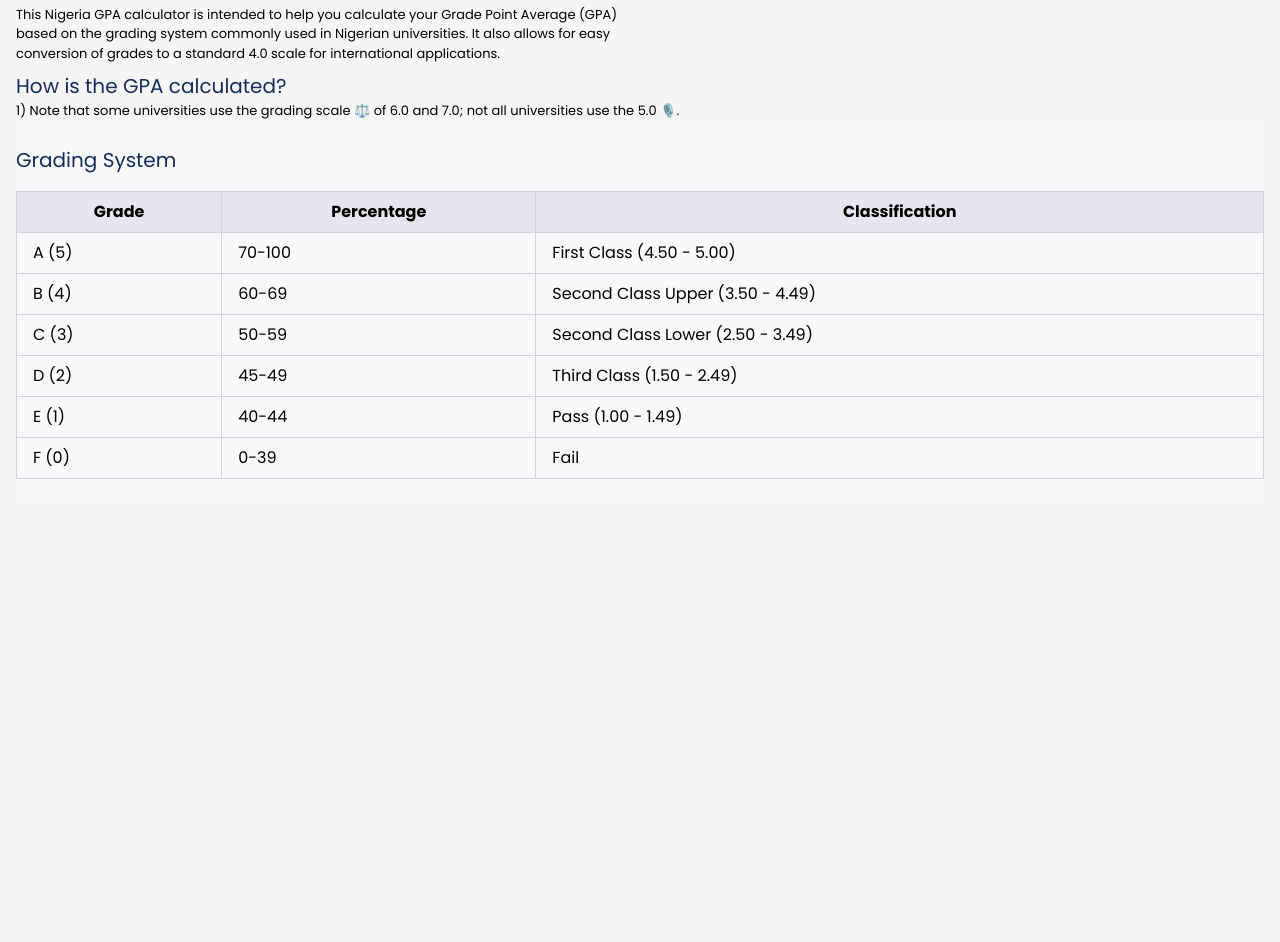
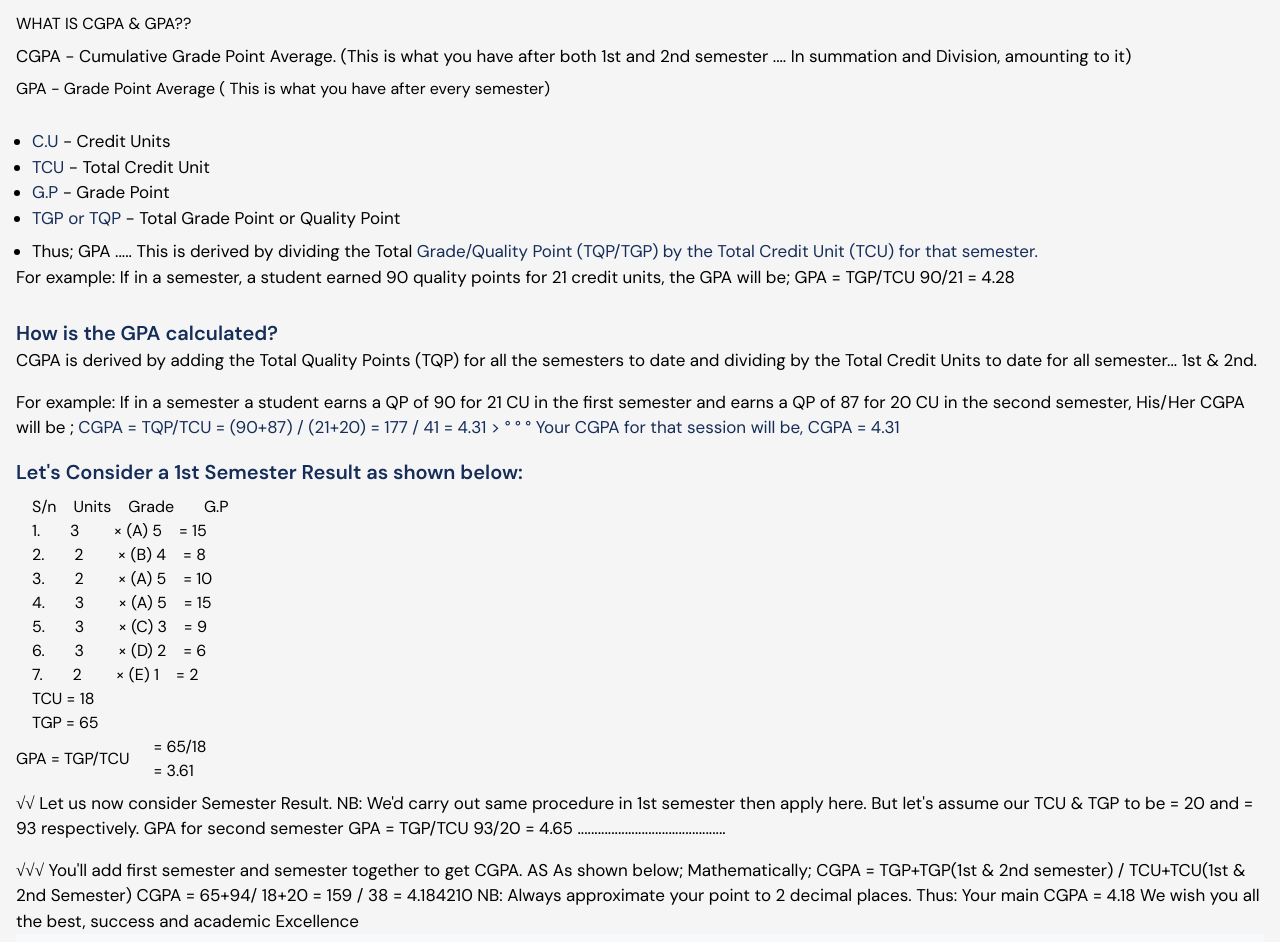
Before and after one commit to skido600/gpacalTeam, a website: page index.html in a window 1280 px wide. Shown: the part 590-1532 px from the top of the page. Before the commit the page ends 1093 px from the top, so only its background shows below. Drawn offline with nearby package versions, Linux system fonts and the light colour scheme.

Commit message:
version2

```diff
--- a/index.html
+++ b/index.html
@@ -16,6 +16,12 @@
     <link
       rel="stylesheet"
       href="https://cdnjs.cloudflare.com/ajax/libs/font-awesome/6.7.2/css/all.min.css"
+    />
+    <link rel="preconnect" href="https://fonts.googleapis.com" />
+    <link rel="preconnect" href="https://fonts.gstatic.com" crossorigin />
+    <link
+      href="https://fonts.googleapis.com/css2?family=DM+Sans:ital,opsz,wght@0,9..40,100..1000;1,9..40,100..1000&family=Inter:ital,opsz,wght@0,14..32,100..900;1,14..32,100..900&family=Onest:wght@100..900&family=Poppins:ital,wght@0,100;0,200;0,300;0,400;0,500;0,600;0,700;0,800;0,900;1,100;1,200;1,300;1,400;1,500;1,600;1,700;1,800;1,900&display=swap"
+      rel="stylesheet"
     />
     <link rel="stylesheet" href="./src/output.css" />
   </head>
@@ -67,7 +73,9 @@
 
       <section class="px-6 md:flex items-center md:mt-[-3rem] mt-3">
         <div>
-          <h1 class="text-3xl text-[#152D58]">GPA Scale</h1>
+          <h1 class="text-3xl text-[#152D58] font-header tracking-[-1px]">
+            GPA Scale
+          </h1>
           <p
             class="text-[#5B6D8B] md:text-[15px] text-[13px] lg:w-[55%] md:w-[70%] mt-4"
           >
@@ -90,7 +98,7 @@
     <!-- GPA Table -->
     <section class="md:flex justify-around items-center flex-row-reverse">
       <div class="calculated hidden border-2 border-black mx-4">
-        <table class="border-collapse border border-gray-300">
+        <table class="border-collapse border border-gray-300 py-4">
           <caption class="text-2xl text-[#152D58] py-2">
             Result
           </caption>
@@ -141,13 +149,13 @@
           <div class="flex justify-between">
             <button
               id="btn"
-              class="mt-4 bg-[#152D58] text-white px-4 py-2 rounded-[6px]"
+              class="mt-4 bg-[#125B9A] text-white px-4 py-2 rounded-[6px]"
             >
               Add Course
             </button>
             <button
               id="calculate-btn"
-              class="mt-4 bg-[#152D58] text-white px-4 py-2 rounded-[6px]"
+              class="mt-4 bg-[#125B9A] text-white px-4 py-2 rounded-[6px]"
             >
               calculate
             </button>
@@ -157,23 +165,117 @@
     </section>
 
     <article class="px-4">
-      <h1 class="text-[20px] text-[#152D58]">About GPA Calculator</h1>
-      <p class="text-[13px] mt-2 md:w-[50%]">
-        This Nigeria GPA calculator is intended to help you calculate your Grade
-        Point Average (GPA) based on the grading system commonly used in
-        Nigerian universities. It also allows for easy conversion of grades to a
-        standard 4.0 scale for international applications.
+      <h1 class=" text-[#152D58] font-semibold text-[20px] mb-4">About GPA Calculator</h1>
+      <div class="mb-7">
+     <h2>WHAT IS CGPA & GPA??</h2>
+      <p class="text-[13px] md:text-[17px] mt-2">
+        CGPA - Cumulative Grade Point Average. (This is what you have after both
+        1st and 2nd semester .... In summation and Division, amounting to it)
       </p>
+       <p class="mt-2">
+        GPA - Grade Point Average ( This is what you have after every semester)
+      </p>
+      </div>
 
+
+      <div class="mt-2">
+        <ol class="list-disc pl-4 text-[13px] md:text-[17px]">
+          <li><span class="text-[#152D58]">C.U </span> - Credit Units</li>
+          <li><span class="text-[#152D58]">TCU </span> - Total Credit Unit</li>
+          <li><span class="text-[#152D58]">G.P</span> - Grade Point</li>
+          <li>
+            <span class="text-[#152D58]"> TGP or TQP </span> - Total Grade Point
+            or Quality Point
+          </li>
+          <li class="text-[13px] md:text-[17px] mt-2">
+            Thus; GPA ..... This is derived by dividing the Total
+            <span class="text-[#152D58]">
+              Grade/Quality Point (TQP/TGP) by the Total Credit Unit (TCU) for
+              that semester.</span
+            >
+          </li>
+        </ol>
+        <p class="text-[13px] md:text-[17px]">
+          For example: If in a semester, a student earned 90 quality points for
+          21 credit units, the GPA will be; GPA = TGP/TCU 90/21 = 4.28
+        </p>
+      </div>
       <div>
-        <h1 class="text-[20px] text-[#152D58] mt-2">
+        <h1 class="text-[20px] font-semibold text-[#152D58] mt-7">
           How is the GPA calculated?
         </h1>
-        <p class="text-[13px]">
-          1) Note that some universities use the grading scale ⚖️ of 6.0 and
-          7.0; not all universities use the 5.0 🎙️.
+        <p class="text-[13px] md:text-[17px]">
+          CGPA is derived by adding the Total Quality Points (TQP) for all the
+          semesters to date and dividing by the Total Credit Units to date for
+          all semester... 1st & 2nd.
+        </p>
+        <p class="text-[13px] mt-4 md:text-[17px]">
+          For example: If in a semester a student earns a QP of 90 for 21 CU in
+          the first semester and earns a QP of 87 for 20 CU in the second
+          semester, His/Her CGPA will be ;
+          <span class="text-[#152D58]">
+            CGPA = TQP/TCU = (90+87) / (21+20) = 177 / 41 = 4.31
+          >
+
+          ° ° ° Your CGPA for that session will be, CGPA = 4.31</span
         </p>
       </div>
+      <div class="mt-4">
+  <ul class="list-disc">
+      <span class="font-semibold text-[20px] text-[#152D58]">Let's Consider a 1st Semester Result as shown below:</span>
+    <li class="list-none">
+
+      <ul class="list-none pl-4 mt-2">
+        <li>S/n &nbsp;&nbsp; Units &nbsp;&nbsp; Grade &nbsp;&nbsp;&nbsp;&nbsp;&nbsp; G.P</li>
+        <li>1. &nbsp;&nbsp;&nbsp;&nbsp;&nbsp; 3 &nbsp;&nbsp;&nbsp;&nbsp;&nbsp;&nbsp; × (A) 5 &nbsp;&nbsp; = 15</li>
+        <li>2. &nbsp;&nbsp;&nbsp;&nbsp;&nbsp; 2 &nbsp;&nbsp;&nbsp;&nbsp;&nbsp;&nbsp; × (B) 4 &nbsp;&nbsp; = 8</li>
+        <li>3. &nbsp;&nbsp;&nbsp;&nbsp;&nbsp; 2 &nbsp;&nbsp;&nbsp;&nbsp;&nbsp;&nbsp; × (A) 5 &nbsp;&nbsp; = 10</li>
+        <li>4. &nbsp;&nbsp;&nbsp;&nbsp;&nbsp; 3 &nbsp;&nbsp;&nbsp;&nbsp;&nbsp;&nbsp; × (A) 5 &nbsp;&nbsp; = 15</li>
+        <li>5. &nbsp;&nbsp;&nbsp;&nbsp;&nbsp; 3 &nbsp;&nbsp;&nbsp;&nbsp;&nbsp;&nbsp; × (C) 3 &nbsp;&nbsp; = 9</li>
+        <li>6. &nbsp;&nbsp;&nbsp;&nbsp;&nbsp; 3 &nbsp;&nbsp;&nbsp;&nbsp;&nbsp;&nbsp; × (D) 2 &nbsp;&nbsp; = 6</li>
+        <li>7. &nbsp;&nbsp;&nbsp;&nbsp;&nbsp; 2 &nbsp;&nbsp;&nbsp;&nbsp;&nbsp;&nbsp; × (E) 1 &nbsp;&nbsp; = 2</li>
+        <li>TCU = 18</li>
+        <li>TGP = 65</li>
+      </ul>
+    </li>
+    <li class="list-none">
+      <div class="flex items-center">
+        <span class="mr-2">GPA = TGP/TCU</span>
+        <ul class="list-none pl-4">
+          <li>= 65/18</li>
+          <li>= 3.61</li>
+        </ul>
+      </div>
+    </li>
+  </ul>
+</div>
+<div class="mt-2">
+  <p class="text-[13px] md:text-[17px] mb-4">√√ Let us now consider  Semester Result.
+NB: We'd carry out same procedure in 1st semester then apply here.
+But let's assume our  TCU & TGP to be = 20  and = 93 respectively.
+
+GPA for second semester   GPA = TGP/TCU
+             93/20
+            = 4.65
+............................................</p>
+
+<p class="text-[13px] md:text-[17px] mt-3">√√√ You'll add first semester and semester together to get CGPA. AS As shown below;
+
+Mathematically;
+CGPA = TGP+TGP(1st & 2nd semester) / TCU+TCU(1st & 2nd Semester)
+
+   CGPA = 65+94/ 18+20
+             = 159 / 38
+                 = 4.184210
+NB: Always approximate your point to 2 decimal places.
+
+Thus:
+
+ Your main
+ CGPA = 4.18
+
+We wish you all the best, success and  academic Excellence</p>
+</div>
 
       <main class="bg-[#F8F9FA] py-6">
         <div class="">
--- a/src/input.css
+++ b/src/input.css
@@ -3,6 +3,6 @@
 @tailwind utilities;
 
 body {
-  font-family: "Poppins", serif;
+  font-family: "DM Sans", serif;
   background-color: #f5f5f5;
 }
--- a/tailwind.config.js
+++ b/tailwind.config.js
@@ -1,8 +1,12 @@
 /** @type {import('tailwindcss').Config} */
 module.exports = {
-  content: ["./src/**/*.{html,js}", "./index.html"],
+  content: ["./src/**/*.{html,js,jsx}", "./index.html"],
   theme: {
-    extend: {},
+    extend: {
+      fontFamily: {
+        header: ['"DM Sans"', "serif"],
+      },
+    },
   },
   plugins: [],
 };
```
Also changed, not shown: src/output.css.
